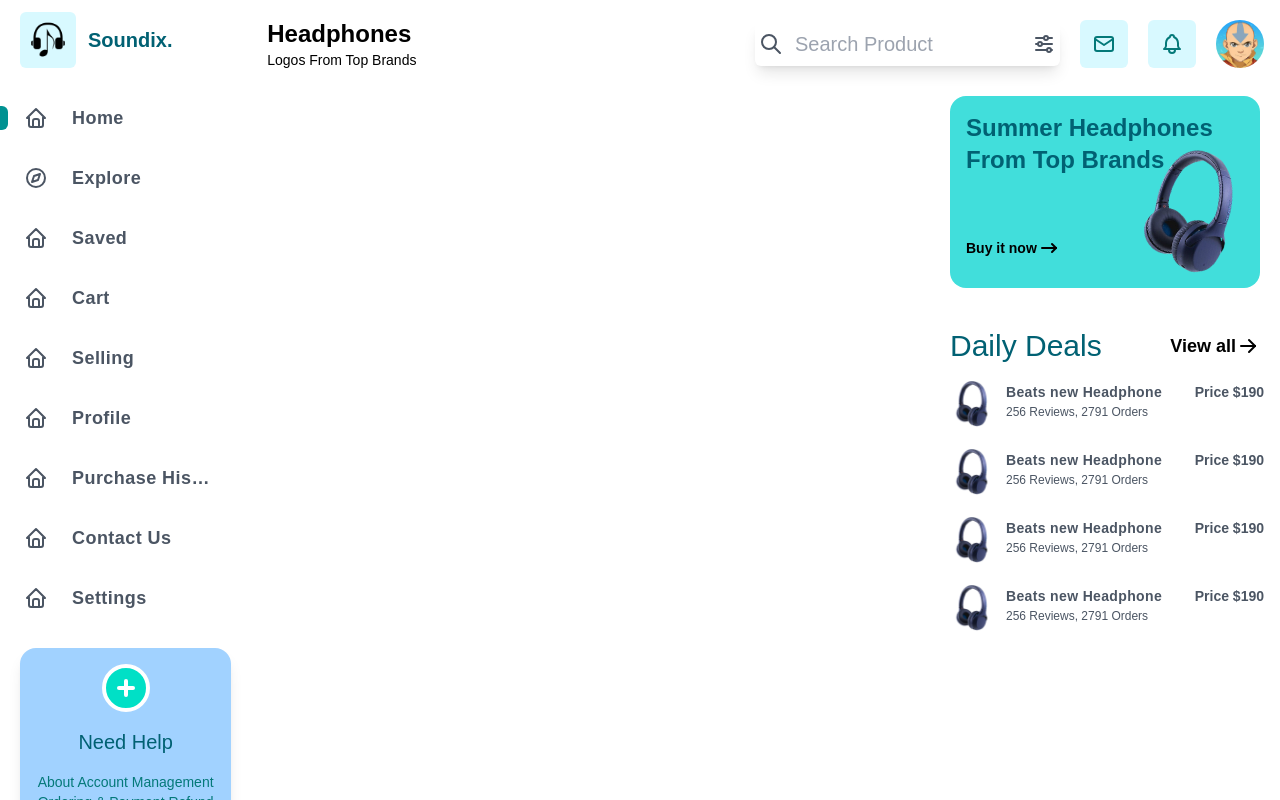
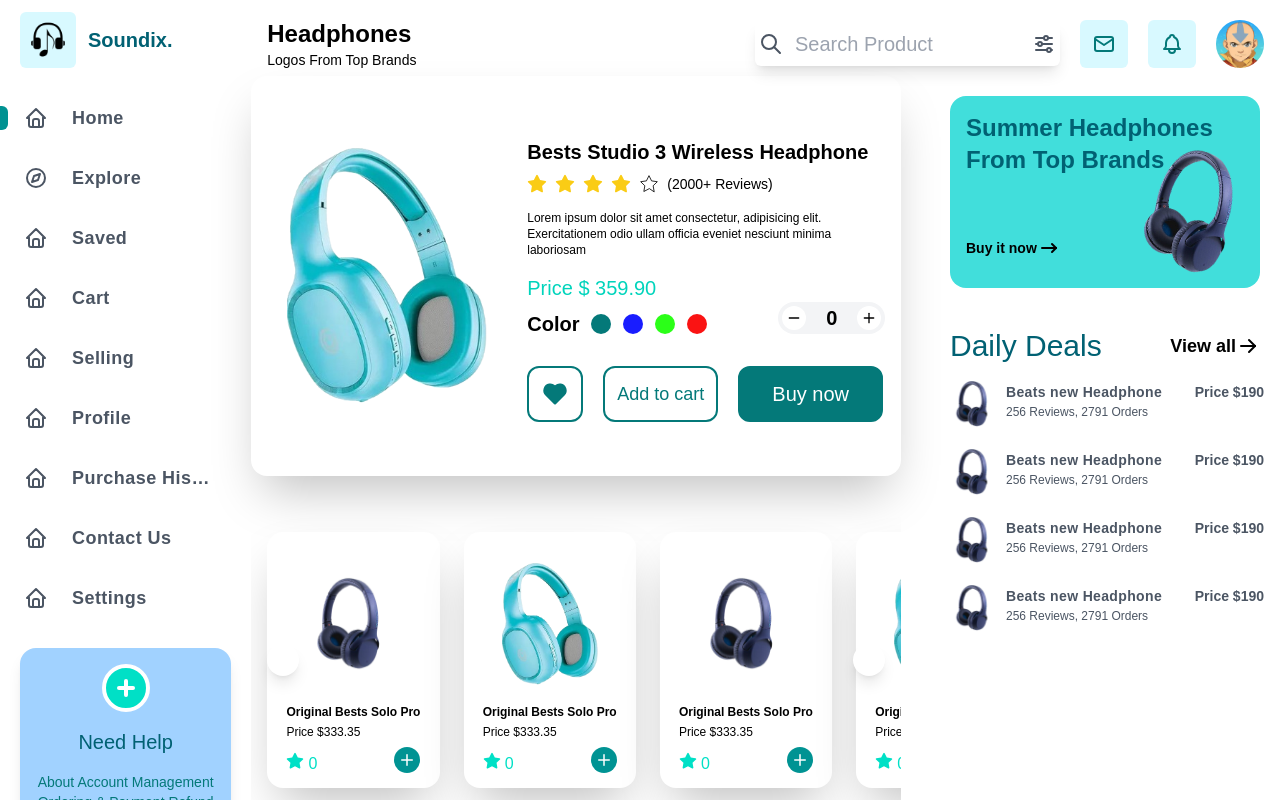
Before and after one commit to Majid-Arab/soundix-tailwind, a Next.js app: page / in a window 1280 px wide. Shown: the top 800 px of the page. Built offline with nearby package versions, Linux system fonts and the light colour scheme.

Commit message:
uncommited main

```diff
--- a/src/app/layout.tsx
+++ b/src/app/layout.tsx
@@ -34,7 +34,7 @@
 
           <div className="flex">
             {/* <!-- Main Content --> */}
-            <main className="flex-grow">{/* {children} */}</main>
+            <main className="flex-grow">{children}</main>
 
             {/* <!-- Aside --> */}
             <aside className="h-full w-96 xl:w-[350px] flex-shrink-0">
```
